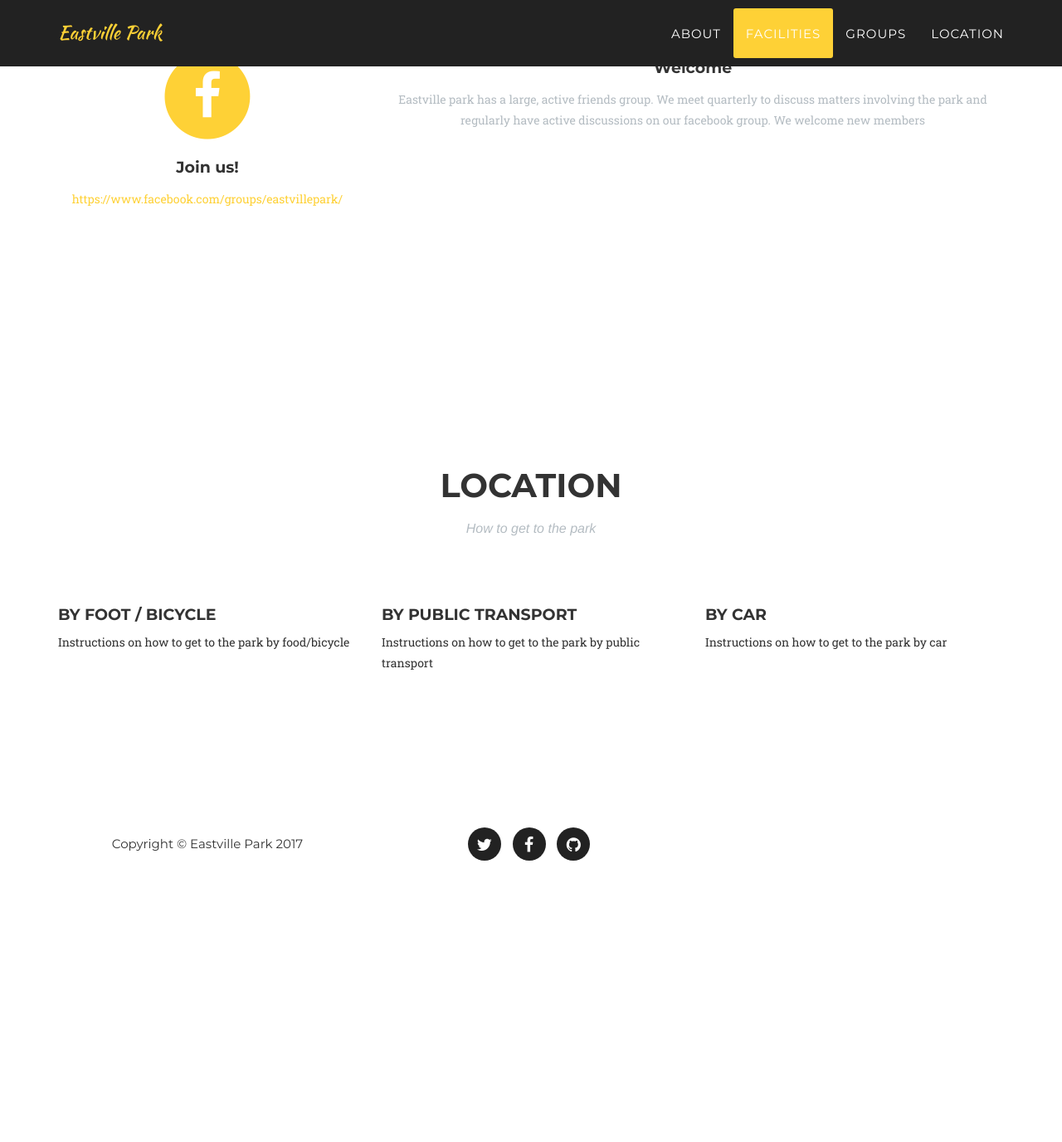
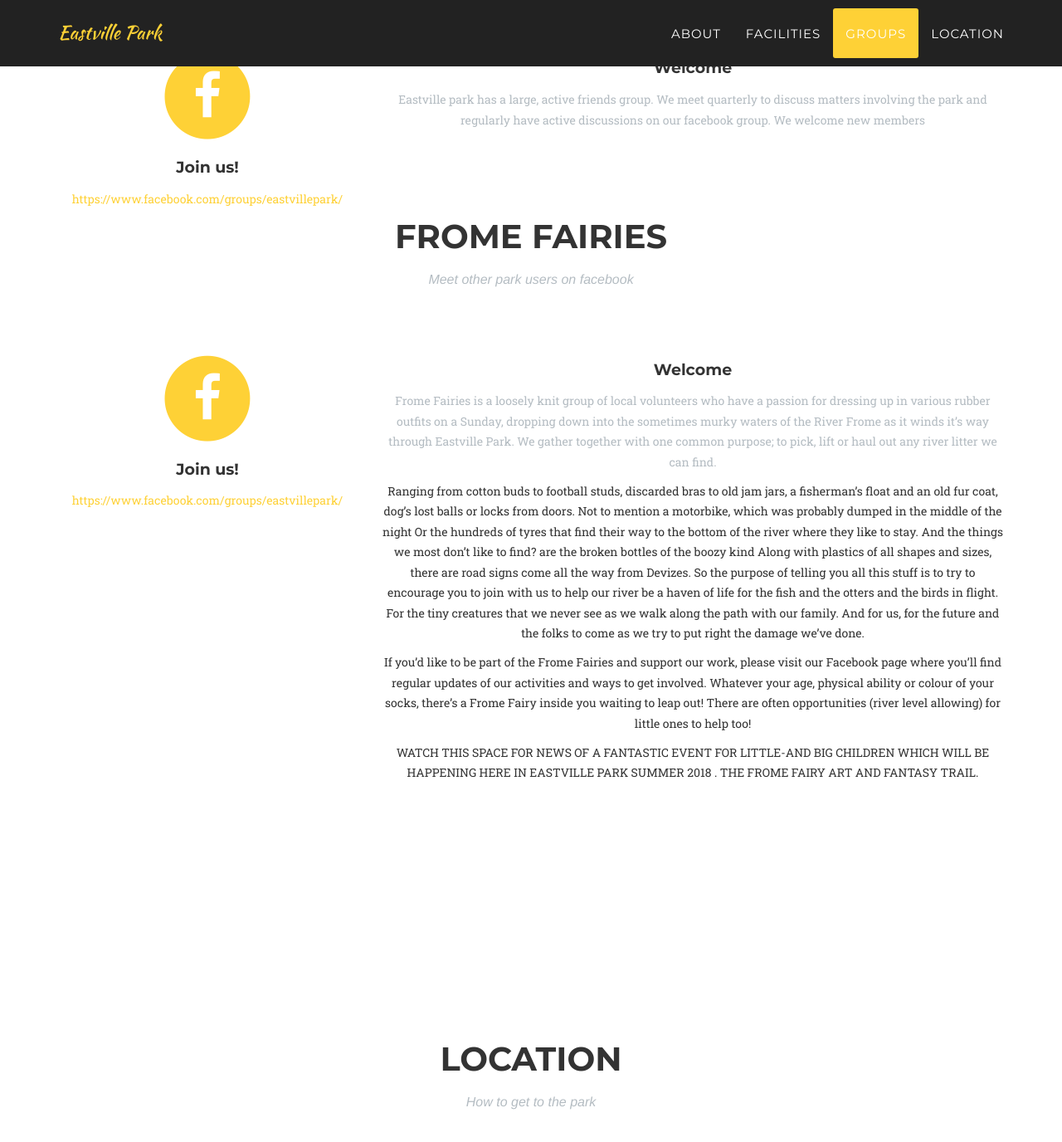
Before and after one commit to eastvillepark/eastvillepark.github.io, a Jekyll site: the page built from index.html, in a window 1280 px wide and 1400 px high, scrolled down 2705 px. Shown: the top 1376 px of the window at 83% size. Built offline with Jekyll 4.4.1, drawn with Linux system fonts in a browser that asks for light colours; some web fonts are replaced; before the commit the page ends 3767 px from its top, so only the background shows below that.

Commit message:
Update friends.html

```diff
--- a/_includes/friends.html
+++ b/_includes/friends.html
@@ -1,5 +1,5 @@
 <!-- Services Section -->
-    <section id="friends">
+    <section id="groups">
         <div class="container">
             <div class="row">
                 <div class="col-lg-12 text-center">
@@ -22,4 +22,42 @@
                 </div>
             </div>
         </div>
+        <div class="container">
+            <div class="row">
+                <div class="col-lg-12 text-center">
+                    <h2 class="section-heading">Frome Fairies</h2>
+                    <h3 class="section-subheading text-muted">Meet other park users on facebook</h3>
+                </div>
+            </div>
+            <div class="row text-center">
+                <div class="col-md-4">
+                    <span class="fa-stack fa-4x">
+                        <i class="fa fa-circle fa-stack-2x text-primary"></i>
+                        <i class="fa fa-facebook fa-stack-1x fa-inverse"></i>
+                    </span>
+                    <h4 class="service-heading">Join us!</h4>
+                    <p class="text-muted"><a href="https://www.facebook.com/groups/eastvillepark" target="_blank">https://www.facebook.com/groups/eastvillepark/</a></p>
+                </div>
+                <div class="col-md-8">
+                    <h4 class="service-heading">Welcome</h4>
+                    <p class="text-muted">Frome Fairies is a loosely knit group of local volunteers who have a passion for dressing up in various  rubber outfits on a Sunday, dropping down into the sometimes murky waters of the River Frome as it winds  it’s way through Eastville Park.
+We gather together with one common purpose; to pick, lift or haul out any river litter we can find.</p>
+                    <p>Ranging from cotton buds to football studs, discarded bras to old jam jars,
+a  fisherman’s  float  and an old fur coat, dog’s lost balls or locks from doors.
+Not to mention a motorbike, which was probably dumped in the middle of the night
+Or the hundreds of tyres that find their way to the bottom of the river where they like to stay.
+And the things we most don’t like to find? are the broken bottles of the boozy kind
+Along with plastics of all shapes and sizes, there are road signs come  all the way from Devizes.
+So the purpose of telling you all this stuff is to try to encourage you to join with us
+to help our river be a haven of life for  the fish and the otters and the birds in flight.
+For the tiny creatures that we never see as we walk along the path with our family.
+And for us, for the future and the folks to come as we try to put right the damage we’ve done.</p>
+                    <p>If you’d like to be part of the Frome Fairies and support our work, please visit our Facebook page where you’ll find regular updates of our activities and ways to get involved.
+Whatever  your  age, physical ability or colour of your socks, there’s a Frome Fairy inside you waiting to leap out!
+                        There are often opportunities (river level allowing) for little ones to help too!</p>
+                    <p>WATCH THIS SPACE FOR NEWS OF A FANTASTIC EVENT FOR LITTLE-AND BIG CHILDREN WHICH WILL BE HAPPENING HERE IN EASTVILLE PARK SUMMER 2018 .
+                        THE FROME FAIRY ART AND FANTASY TRAIL.</p>
+                </div>
+            </div>
+        </div>
     </section>
```
